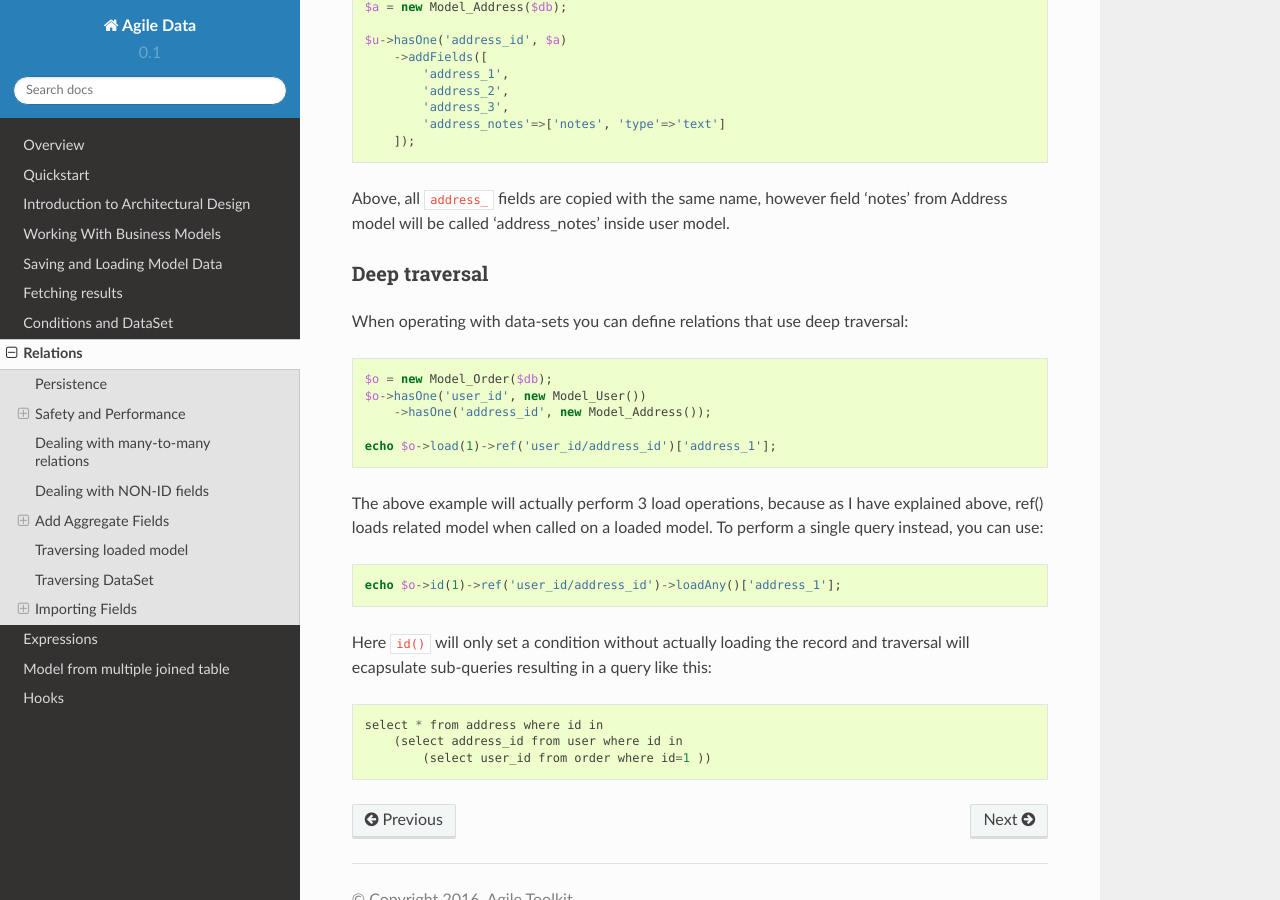
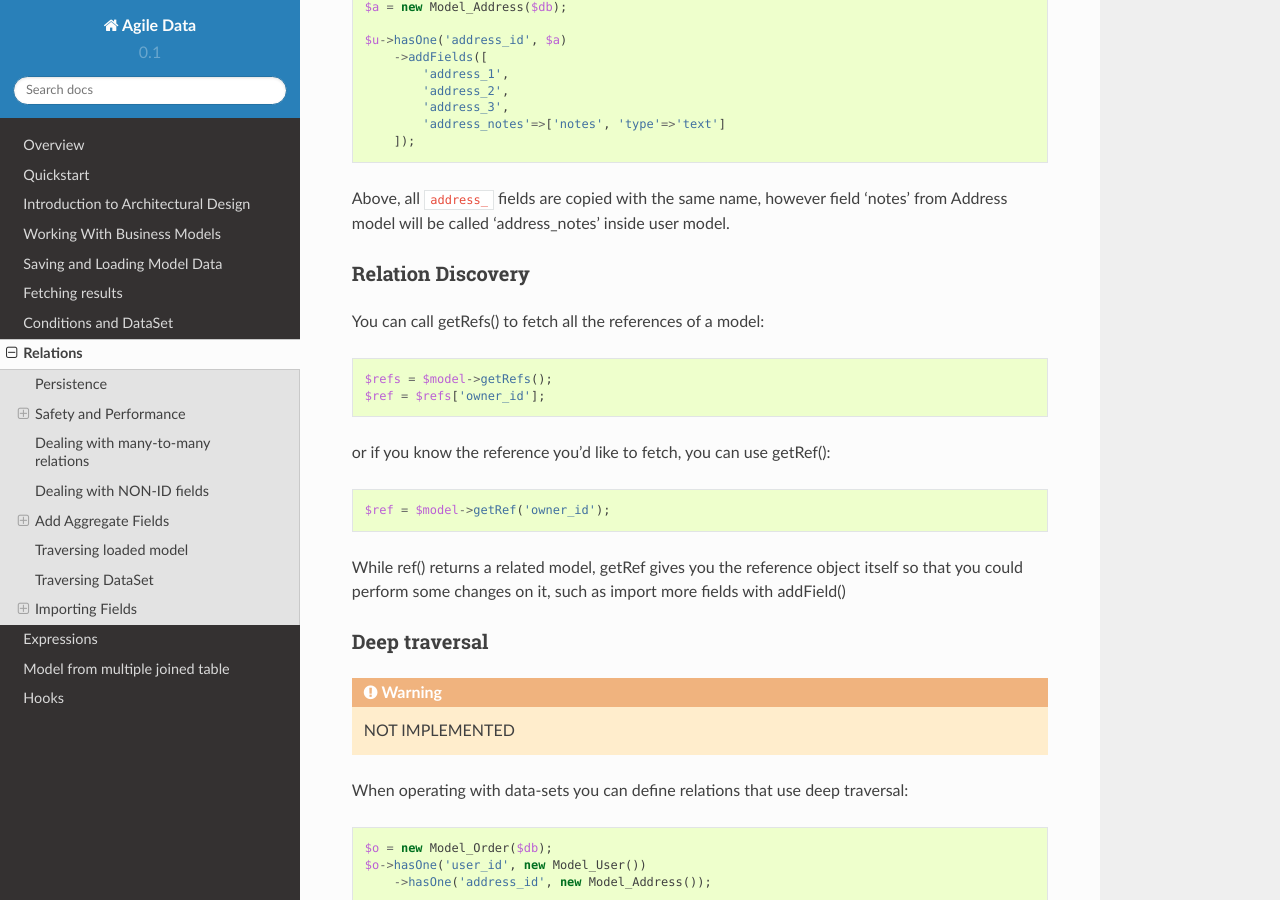
Before and after one commit to atk4/data, a Sphinx documentation site: the page built from docs/relations.rst, in a window 1280 px wide and 900 px high, scrolled down 5962 px. Built offline with Sphinx 7.4.7 and the Read the Docs theme 2.0.0, drawn with Linux system fonts in a browser that asks for light colours; pages that are not in the unit, such as notebooks, are missing from menus.

Commit message:
Added method Model::getRefs() that will fetch all references

```diff
--- a/docs/relations.rst
+++ b/docs/relations.rst
@@ -276,8 +276,26 @@ did above::
 Above, all ``address_`` fields are copied with the same name, however field 'notes' from Address model
 will be called 'address_notes' inside user model.
 
+Relation Discovery
+==================
+
+You can call getRefs() to fetch all the references of a model::
+
+    $refs = $model->getRefs();
+    $ref = $refs['owner_id'];
+
+or if you know the reference you'd like to fetch, you can use getRef()::
+
+    $ref = $model->getRef('owner_id');
+
+While ref() returns a related model, getRef gives you the reference object itself so that you could
+perform some changes on it, such as import more fields with addField()
+
+
 Deep traversal
 ==============
+
+.. warning:: NOT IMPLEMENTED
 
 When operating with data-sets you can define relations that use deep traversal::
 
```
Also changed, not shown: 1 other file.
